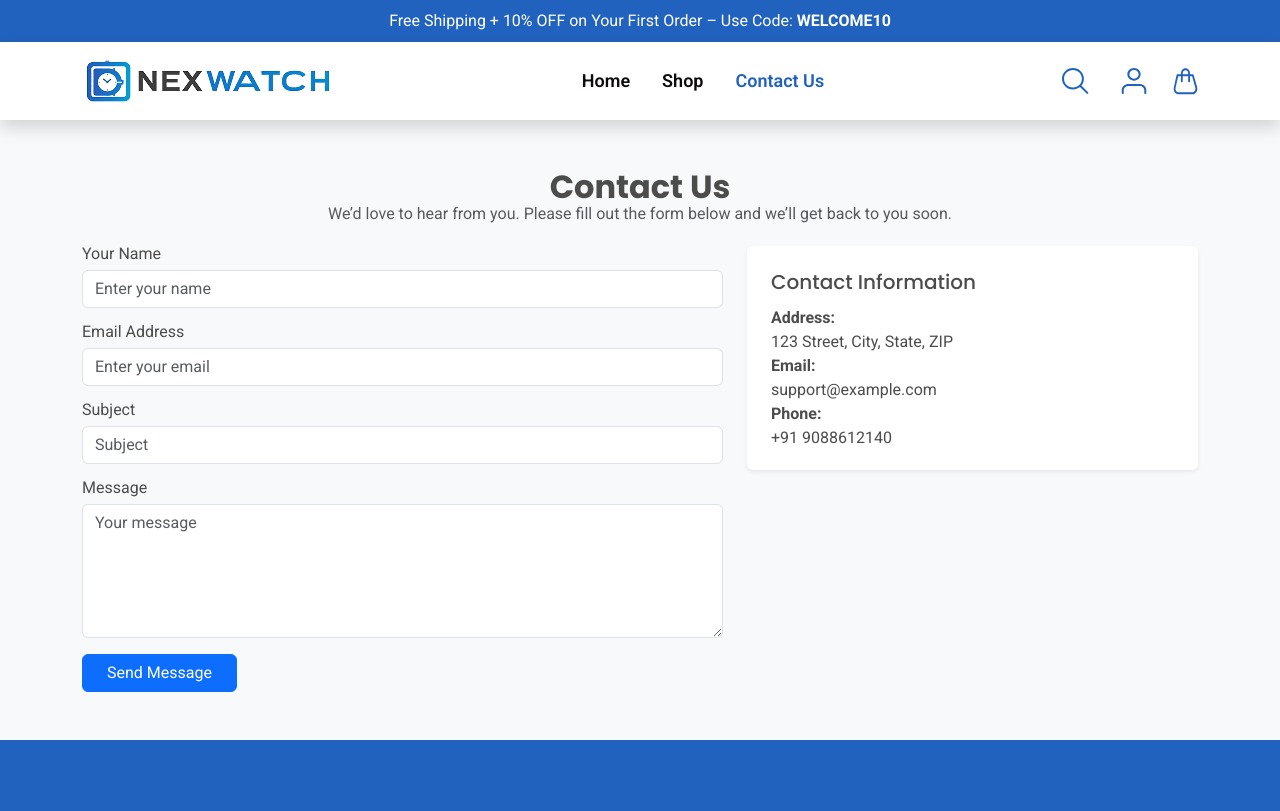
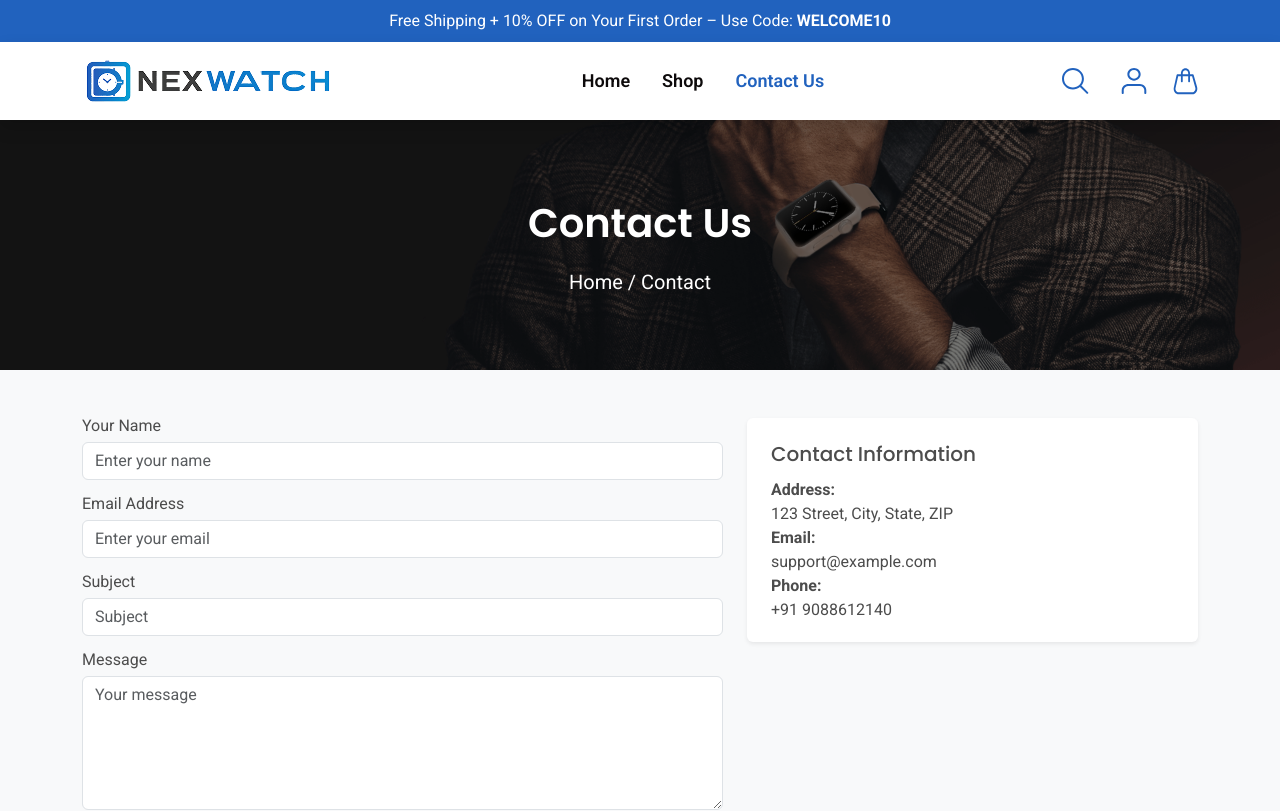
Before and after one commit to soumyab92/nexwatch, a React (Create React App) app: page /contact in a window 1280 px wide. Shown: the top 811 px of the page. Built offline with nearby package versions, Linux system fonts and the light colour scheme.

Commit message:
Your commit message

```diff
--- a/src/pages/Contact.js
+++ b/src/pages/Contact.js
@@ -1,18 +1,11 @@
+import PageBanner from "../components/PageBanner";
 
 const Contact = () => {
   return (
+    <>
+    <PageBanner title="Contact Us" />
     <section className="py-5 bg-light">
       <div className="container">
-        {/* Header */}
-        <div className="row justify-content-center mb-4">
-          <div className="col-md-8 text-center">
-            <h2 className="fw-bold">Contact Us</h2>
-            <p className="text-muted">
-              We’d love to hear from you. Please fill out the form below and we’ll get back to you soon.
-            </p>
-          </div>
-        </div>
-
         <div className="row">
           {/* Contact Form */}
           <div className="col-md-7">
@@ -33,7 +26,7 @@ const Contact = () => {
                 <label className="form-label">Message</label>
                 <textarea className="form-control" rows="5" placeholder="Your message" required></textarea>
               </div>
-              <button type="submit" className="btn btn-primary px-4">Send Message</button>
+              <button type="submit" className="common-btn bg-primary text-light">Send Message</button>
             </form>
           </div>
 
@@ -52,6 +45,7 @@ const Contact = () => {
         </div>
       </div>
     </section>
+    </>
   );
 };
 
```
